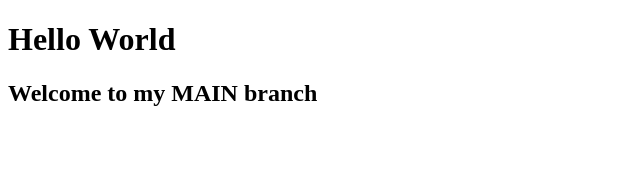
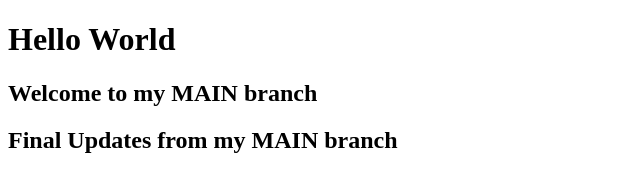
Before and after one commit to ronak-ops/360-Training, a plain HTML site: page Exercise-9/index.html in a window 1280 px wide. Shown: the whole page, without its empty margins (0-640 px from the left). Drawn offline with Linux system fonts and the light colour scheme.

Commit message:
Updates from my MAIN branch-FINAL

```diff
--- a/Exercise-9/index.html
+++ b/Exercise-9/index.html
@@ -6,5 +6,6 @@
      <body>
      <h1>Hello World</h1>
      <h2>Welcome to my MAIN branch</h2>
+     <h2>Final Updates from my MAIN branch<h2>
      </body>
      </html>
```
